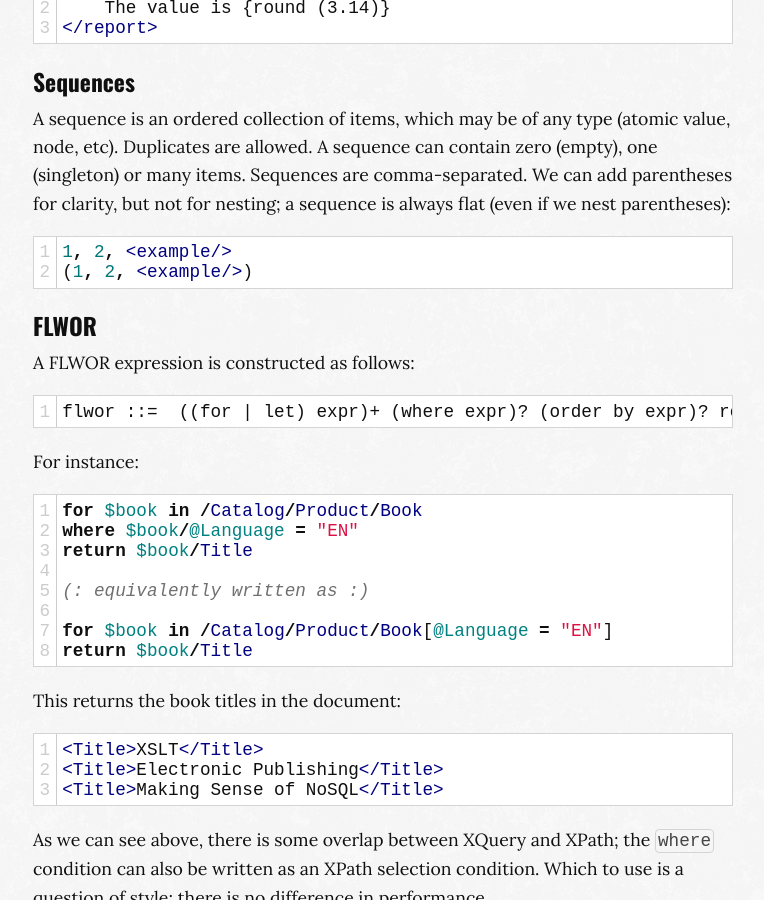
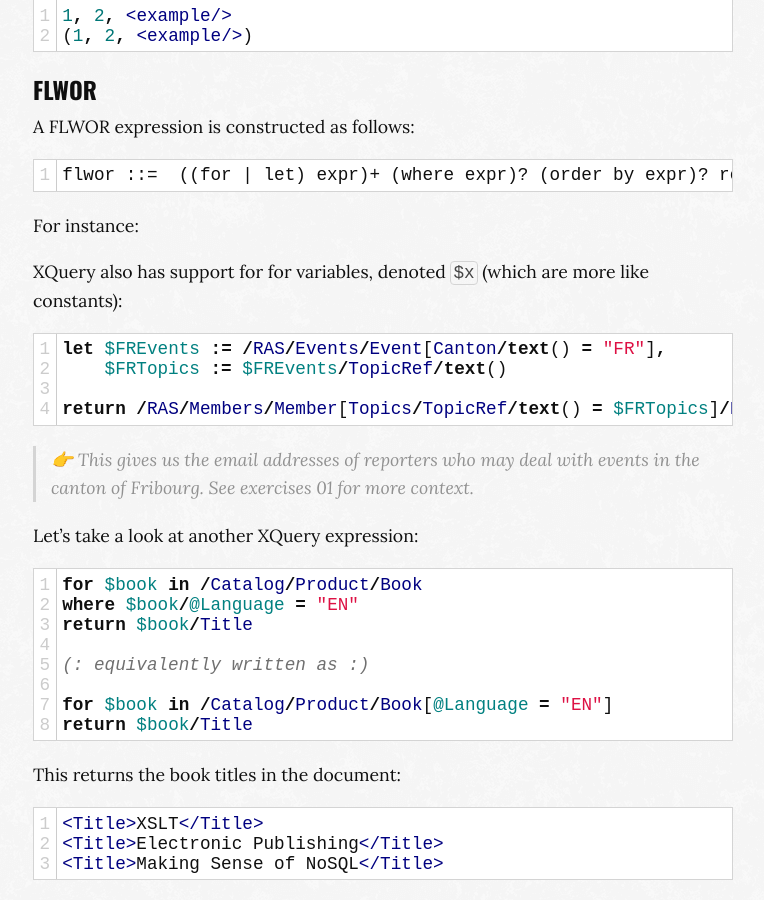
Before and after one commit to MaximeKjaer/kjaer.io, a Jekyll site: the page built from _posts/2018-09-18-tree-structured-data.md, in a window 1280 px wide and 900 px high, scrolled down 17735 px. Shown: the whole window, without its empty margins (257-1021 px from the left). Built offline with Jekyll 4.4.1, drawn with Linux system fonts in a browser that asks for light colours; comment, search, counter and statistics services are not loaded; some of the changed text lies outside the part shown.

Commit message:
Fix note about XQuery and XPath

```diff
--- a/_posts/2018-09-18-tree-structured-data.md
+++ b/_posts/2018-09-18-tree-structured-data.md
@@ -55,18 +55,6 @@ Qualifiers may include comparisons (`=`, `<`, `<=`, ...). The comparison is done
 
 XPaths can be a union of location paths separated by `|`. Qualifiers can include boolean expressions (`or`, `not`, `and`, ...).
 
-XPath also has support for for variables, denoted `$x` (which are more like constants):
-
-
-
-{% highlight xpath linenos %}
-let $FREvents := /RAS/Events/Event[Canton/text() = "FR"],
-    $FRTopics := $FREvents/TopicRef/text()
-
-return /RAS/Members/Member[Topics/TopicRef/text() = $FRTopics]/Email
-{% endhighlight %}
-
-> 👉 This gives us the email addresses of reporters who may deal with events in the canton of Fribourg. See exercises 01 for more context.
 
 There are a few basic functions: `last()`, `position()`, `count(node-set)`, `concat(string, string, ...string`), `contains(str1, str2)`, etc. These can be used within a qualifier.
 
@@ -627,6 +615,19 @@ flwor ::=  ((for | let) expr)+ (where expr)? (order by expr)? return expr
 
 For instance:
 
+XQuery also has support for for variables, denoted `$x` (which are more like constants):
+
+{% highlight xquery linenos %}
+let $FREvents := /RAS/Events/Event[Canton/text() = "FR"],
+    $FRTopics := $FREvents/TopicRef/text()
+
+return /RAS/Members/Member[Topics/TopicRef/text() = $FRTopics]/Email
+{% endhighlight %}
+
+> 👉 This gives us the email addresses of reporters who may deal with events in the canton of Fribourg. See exercises 01 for more context.
+
+Let's take a look at another XQuery expression:
+
 {% highlight xquery linenos %}
 for $book in /Catalog/Product/Book
 where $book/@Language = "EN"
```
